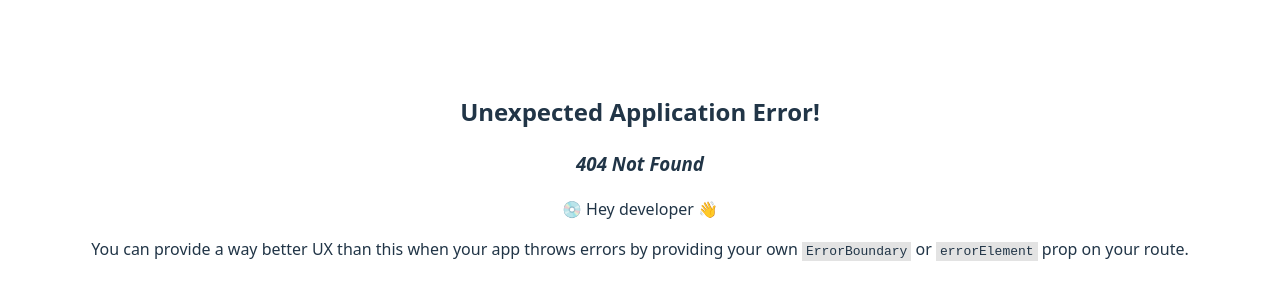
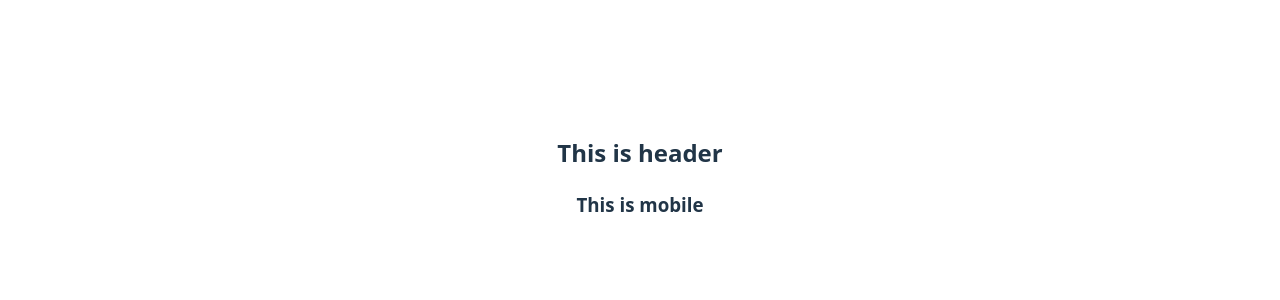
Before and after one commit to mintusikder/react-router, a React (Vite) app in the folder intro-react-router/: page /mobile in a window 1280 px wide. Before the commit this address had no page. Shown: the part 224-524 px from the top of the page. Built offline with nearby package versions, Linux system fonts and the light colour scheme.

Commit message:
added react routing

```diff
--- /dev/null
+++ b/intro-react-router/src/components/Header/Header.jsx
@@ -0,0 +1,11 @@
+import React from 'react';
+
+const Header = () => {
+    return (
+        <div>
+            <h2>This is header</h2>
+        </div>
+    );
+};
+
+export default Header;
--- /dev/null
+++ b/intro-react-router/src/components/Home/Home.jsx
@@ -0,0 +1,11 @@
+import React from 'react';
+
+const Home = () => {
+    return (
+        <div>
+            <h2>This is home</h2>
+        </div>
+    );
+};
+
+export default Home;
--- /dev/null
+++ b/intro-react-router/src/components/Mobile/Mobile.jsx
@@ -0,0 +1,11 @@
+import React from 'react';
+
+const Mobile = () => {
+    return (
+        <div>
+            <h3>This is mobile</h3>
+        </div>
+    );
+};
+
+export default Mobile;
--- /dev/null
+++ b/intro-react-router/src/components/Root/Root.jsx
@@ -0,0 +1,14 @@
+import React from 'react';
+import Header from '../Header/Header';
+import { Outlet } from 'react-router';
+
+const Root = () => {
+    return (
+        <div>
+            <Header></Header>
+            <Outlet></Outlet>
+        </div>
+    );
+};
+
+export default Root;
--- a/intro-react-router/src/main.jsx
+++ b/intro-react-router/src/main.jsx
@@ -3,11 +3,32 @@
 import "./index.css";
 import App from "./App.jsx";
 import { createBrowserRouter, RouterProvider } from "react-router";
+import Root from "./components/Root/Root.jsx";
+import Home from "./components/Home/Home.jsx";
+import Mobile from "./components/Mobile/Mobile.jsx";
 
 const router = createBrowserRouter([
   {
     path: "/",
-    element: <div>Hello World</div>,
+    Component: Root,
+    children: [
+      {
+        index: true,
+        Component: Home,
+      },
+      {
+        path: "mobile",
+        Component: Mobile,
+      },
+    ],
+  },
+  {
+    path: "/about",
+    element: <div>Hello About</div>,
+  },
+  {
+    path: "/app",
+    Component: App,
   },
 ]);
 
```
